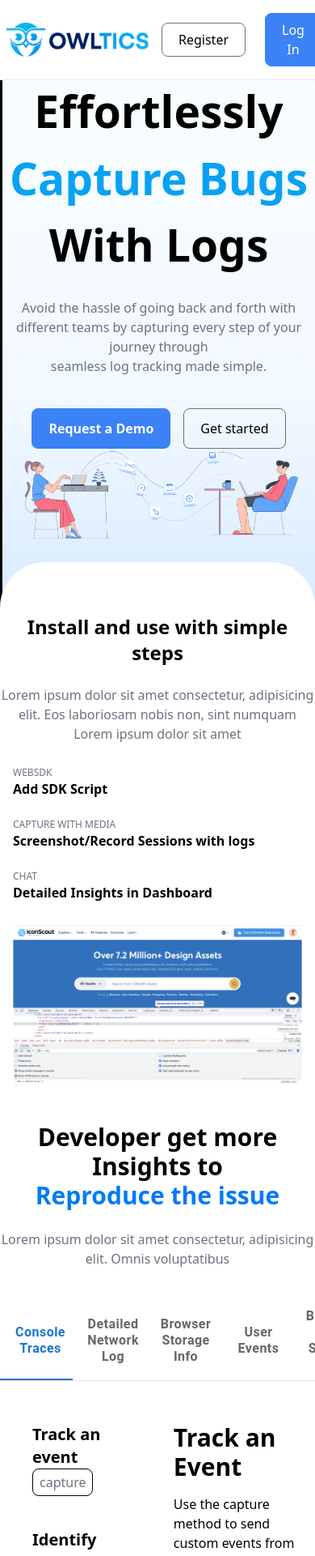
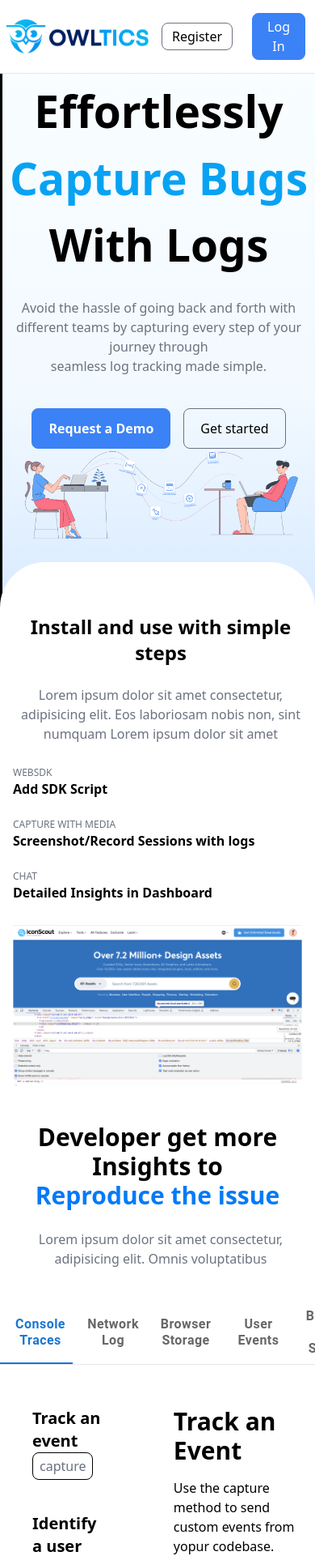
Before and after one commit to Rachitnarula20/Owltics, a React (Vite) app: page / in a window 390 px wide. Shown: the top 1921 px of the page at 81% size. Built offline with nearby package versions, Linux system fonts and the light colour scheme.

Commit message:
responsive changes

```diff
--- a/src/components/Dev_Tabs.jsx
+++ b/src/components/Dev_Tabs.jsx
@@ -41,10 +41,10 @@
       >
 
         <Tab icon={<Avatar src={Img1 }/> } iconPosition='start' value="1"  label="Console Traces" style={{textTransform:'capitalize', fontSize:16, fontWeight:'bold'}} className=' w-1/5 p-10'/>
-        <Tab icon={<Avatar src={Img2 }/> } iconPosition='start' value="2" label="Detailed Network Log" style={{textTransform:'capitalize', fontSize:16, fontWeight:'bold'}} className='w-1/5 p-10'/>
-        <Tab icon={<Avatar src={Img3 }/> } iconPosition='start' value="3" label="Browser storage Info" style={{textTransform:'capitalize', fontSize:16, fontWeight:'bold'}} className='w-1/5 p-10'/>
+        <Tab icon={<Avatar src={Img2 }/> } iconPosition='start' value="2" label="Network Log" style={{textTransform:'capitalize', fontSize:16, fontWeight:'bold'}} className='w-1/5 p-10'/>
+        <Tab icon={<Avatar src={Img3 }/> } iconPosition='start' value="3" label="Browser storage " style={{textTransform:'capitalize', fontSize:16, fontWeight:'bold'}} className='w-1/5 p-10'/>
         <Tab icon={<Avatar src={Img5 }/> } iconPosition='start' value="4" label="User Events" style={{textTransform:'capitalize', fontSize:16, fontWeight:'bold'}} className='w-1/5  p-10'/>
-        <Tab icon={<Avatar src={Img4 }/> } iconPosition='start' value="5" label="Browser & System Info" style={{textTransform:'capitalize', fontSize:16, fontWeight:'bold'}} className='w-1/5 p-10'/>
+        <Tab icon={<Avatar src={Img4 }/> } iconPosition='start' value="5" label="Browser & System " style={{textTransform:'capitalize', fontSize:16, fontWeight:'bold'}} className='w-1/5 p-10'/>
       </TabList>
       <hr />
     <TabPanel value="1"><Active1 /></TabPanel>
--- a/src/components/Developer2.jsx
+++ b/src/components/Developer2.jsx
@@ -19,7 +19,7 @@
           <span className="text-[#037AF8]">Reproduce the issue</span>
         </h1>
 
-        <p className="text-center  text-gray-500 mt-6">
+        <p className="text-center  text-gray-500 mt-6 sml:ml-2">
           Lorem ipsum dolor sit amet consectetur, adipisicing elit. Omnis
           voluptatibus
         </p>
--- a/src/components/Framework.jsx
+++ b/src/components/Framework.jsx
@@ -7,8 +7,8 @@
         <img className='w-full' src={work} alt="framwork" />
       </div>
       <div className='flex flex-col w-[35rem] mr-52 justify-center ml-10 sml:mr-0 sml:ml-0 sml:w-fit'>
-        <h1 className='font-bold text-[50px] sml:text-3xl'>Support for all the modern Frameworks</h1>
-        <p className='mt-6 text-gray-500 sml:text-xs'>Lorem ipsum dolor sit amet consectetur, adipisicing elit. Odio maiores quo veniam animi laborum perspiciatis eaque, officiis quia culpa nobis sint, blanditiis iusto, rerum voluptatem molestiae exercitationem autem cum harum.</p>
+        <h1 className='font-bold text-[50px] sml:text-3xl sml:ml-2'>Support for all the modern Frameworks</h1>
+        <p className='mt-6 text-gray-500 sml:text-xs sml:ml-2'>Lorem ipsum dolor sit amet consectetur, adipisicing elit. Odio maiores quo veniam animi laborum perspiciatis eaque, officiis quia culpa nobis sint, blanditiis iusto, rerum voluptatem molestiae exercitationem autem cum harum.</p>
 
         {/* <button className="font-semibold items-center mr-[23rem] flex flex-col rounded-lg py-3 px-5 border-[1px]
         border-solid border-gray-500 mt-10 transition-all ease-in duration-300 hover:scale-105 sml:font-normal sml:px-14 sml:mx-auto">
--- a/src/components/Install.jsx
+++ b/src/components/Install.jsx
@@ -13,9 +13,9 @@
 const Install = () => {
   return (<div className='bg-white rounded-t-[56px] -mt-14 sml:ml-0'>
 
-            <h1 className='font-bold text-[55px] text-center pt-10 sml:text-2xl sml:pt-16'>Install and use with simple steps</h1>
+            <h1 className='font-bold text-[55px] text-center pt-10 sml:text-2xl sml:pt-16 sml:ml-2'>Install and use with simple steps</h1>
 
-        <div className='text-center  text-gray-500 mt-6'>
+        <div className='text-center  text-gray-500 mt-6 sml:ml-2'>
             Lorem ipsum dolor sit amet consectetur, adipisicing elit. Eos laboriosam nobis non, sint numquam Lorem ipsum dolor sit amet
         </div>
 
--- a/src/components/Navbar.jsx
+++ b/src/components/Navbar.jsx
@@ -27,14 +27,15 @@
 
       <div className="buttons flex gap-6 items-center">
           <div >
-            <button className="rounded-lg py-2 px-5 border-[1px] border-solid border-gray-500 transition-all ease-in duration-300 hover:scale-105 ">
+            <button className="rounded-lg py-2 px-5 border-[1px] border-solid border-gray-500 transition-all ease-in duration-300 hover:scale-105 sml:py-1 sml:px-3">
               Register
               </button>
               </div>
           <div>
-            <button className="mr-20 py-2 px-5 text-white border-[1px] border-solid border-blue-500 rounded-lg bg-blue-500 transition-all ease-in duration-300 hover:scale-105">Log In</button>
+            <button className="mr-20 py-2 px-5 text-white border-[1px] border-solid border-blue-500 rounded-lg bg-blue-500 transition-all ease-in duration-300 hover:scale-105 sml:py-1 sml:px-3 sml:mr-3">Log In</button>
           </div>
         </div>
+
     </div>
     <hr />
     </div>
--- a/src/components/Premise.jsx
+++ b/src/components/Premise.jsx
@@ -4,18 +4,20 @@
   return (
     <div className='flex justify-evenly  mt-16 mb-10 sml:flex-col-reverse'>
 
-        <div className='ml-28 sml:ml-4'>
+        <div className='ml-28 sml:ml-2'>
 
-      <h1 className='font-bold text-[50px] mb-6 mt-10 sml:text-3xl'>
+      <h1 className='font-bold text-[50px] mb-6 mt-10 sml:text-3xl sml:ml-2'>
         On Premise Solutions
       </h1>
-      <p className='mb-5'>
+      <p className='mb-5 sml:ml-2'>
         Lorem ipsum dolor sit amet consectetur adipisicing elit. Porro voluptatem <br />rerum non delectus blanditiis. Quia temporibus, nostrum, vero, magnam voluptate <br/>culpa totam dolor necessitatibus nam id voluptatum officiis. Quasi, nulla.
       </p>
+      <div className='flex justify-center'>
       <button className=" py-3 px-5 font-semibold text-white border-[1px] border-solid border-blue-500 rounded-lg
-       bg-blue-500 transition-all ease-in duration-300 hover:scale-105 sml:m-auto">
+       bg-blue-500 transition-all ease-in duration-300 hover:scale-105  ">
              Request a Demo
             </button>
+            </div>
  </div>
       <div className=''>
         <img className='' src={group}alt="img" />
--- a/src/components/Productive.jsx
+++ b/src/components/Productive.jsx
@@ -29,12 +29,12 @@
       <div className='flex justify-between mr-0 ml-10 sml:ml-0 sml:flex-col'>
         <div className='ml-10 w-2/5 pl-20 sml:ml-0 sml:pl-2 sml:w-fit sml:mx-6' >
       <h3 className='text-gray-500 font-semibold sml:ml-0 sml:text-lg'>Getting Started in Minutes</h3>
-            <h1 className='font-semibold text-[55px] mb-10 sml:ml-0 sml:text-3xl'>
+            <h1 className='font-semibold text-[55px] mb-10 sml:ml-0 sml:text-3xl sml:text-center'>
                 Be Productive
                 <br />
                 with <span className="text-[#08A2F3]">Owltics</span>
             </h1>
-            <div>
+            <div  className='sml:ml-2'>
                 {accordianData.map((data,index) =>{
                     return <Accordian key={index} open={index === open} title={data.title} desc={data.desc} toggle={() => toggle(index)}/>
                 })}
--- a/src/components/Support.jsx
+++ b/src/components/Support.jsx
@@ -9,7 +9,7 @@
 import AddMore from '../assets/AddMore.png'
 const Support = () => {
   return (
-    <div className='border ml-10 mr-20 rounded-t-3xl mt-10 border-b-0 overflow-hidden sml:mr-0 sml:ml-0'>
+    <div className='border ml-28 mr-20 rounded-t-3xl mt-10 border-b-0 overflow-hidden sml:mr-0 sml:ml-0'>
       <div className='background-img pt-32'>
       <h1 className='flex justify-center font-bold text-[55px] text-center  sml:text-3xl' style={{color:'black'}} >
       Support for browsers on both
```
Also changed, not shown: src/components/Footer.jsx (+8 -8 lines).
